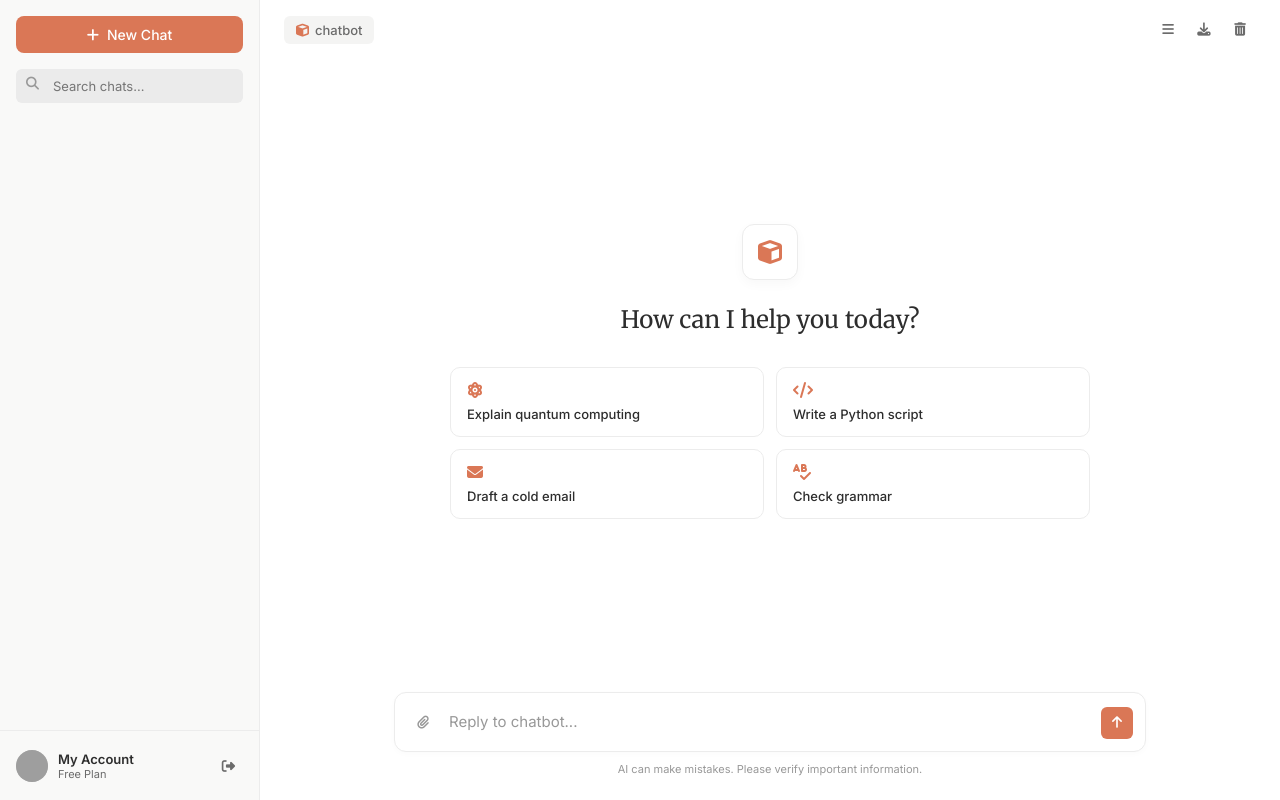
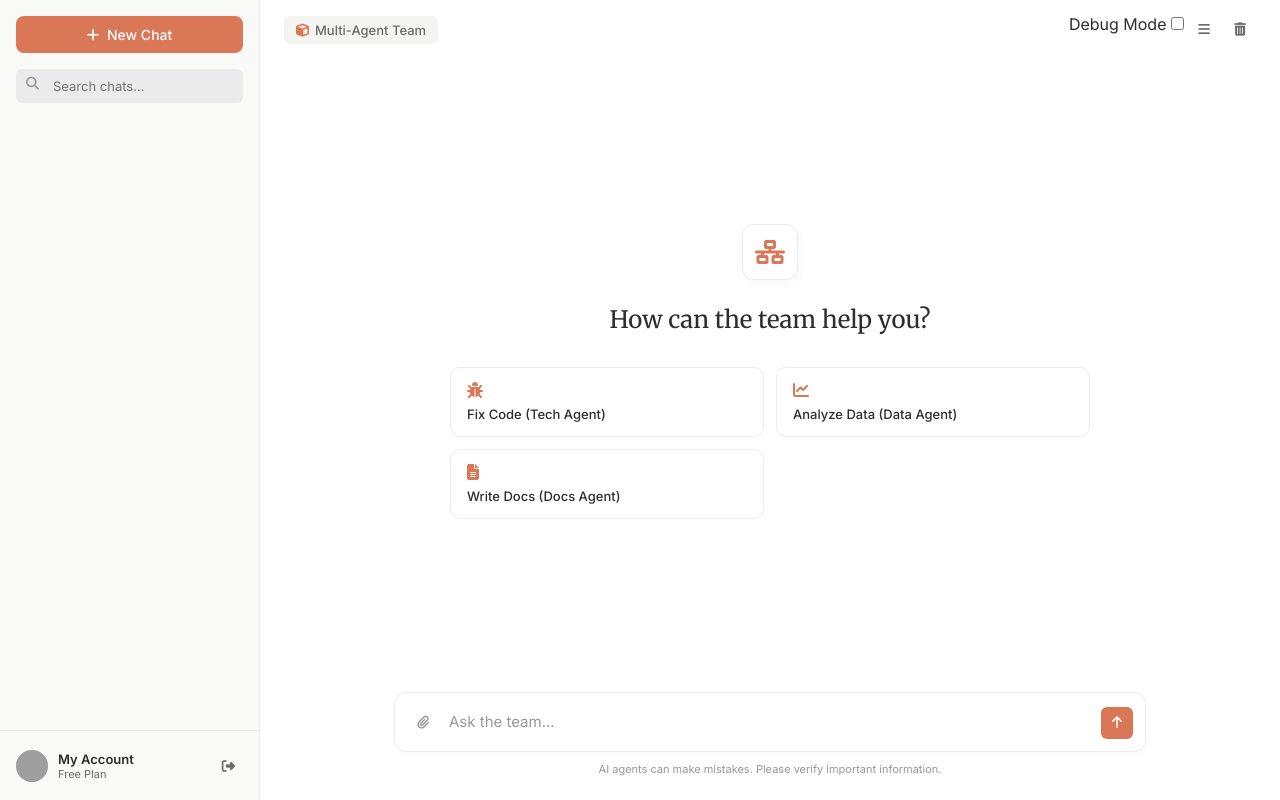
Before and after one commit to Ruthwik2610/simplechatbot, a plain HTML site: page chat.html in a window 1280 px wide. Drawn offline with nearby package versions, Linux system fonts and the light colour scheme; sample sign-in values are in the browser's storage; grey boxes are pictures that could not be loaded.

Commit message:
Update chat.html

```diff
--- a/chat.html
+++ b/chat.html
@@ -3,7 +3,7 @@
 <head>
     <meta charset="UTF-8">
     <meta name="viewport" content="width=device-width, initial-scale=1.0">
-    <title>chat support</title>
+    <title>Chat Support</title>
     <link rel="stylesheet" href="https://cdnjs.cloudflare.com/ajax/libs/font-awesome/6.4.0/css/all.min.css">
     <link rel="stylesheet" href="https://cdnjs.cloudflare.com/ajax/libs/highlight.js/11.7.0/styles/github.min.css">
     <link rel="stylesheet" href="chat.css">
@@ -16,15 +16,11 @@
                     <i class="fas fa-plus"></i> <span>New Chat</span>
                 </button>
             </div>
-
             <div class="search-wrapper">
                 <i class="fas fa-search"></i>
                 <input type="text" placeholder="Search chats...">
             </div>
-
-            <div class="history-list custom-scroll" id="historyList">
-                </div>
-
+            <div class="history-list custom-scroll" id="historyList"></div>
             <div class="user-profile">
                 <div class="avatar">
                     <img src="https://ui-avatars.com/api/?name=You&background=EBEBEB&color=2D2D2D" alt="User">
@@ -42,13 +38,21 @@
         <main class="chat-area">
             <header class="chat-header">
                 <div class="model-badge">
-                    <i class="fas fa-cube"></i> chatbot
+                    <i class="fas fa-cube"></i> Multi-Agent Team
                 </div>
+
                 <div class="header-actions">
+                    <div class="debug-toggle-wrapper" title="Toggle Routing Debug Mode">
+                        <span class="debug-label">Debug Mode</span>
+                        <label class="switch">
+                            <input type="checkbox" id="debugModeToggle">
+                            <span class="slider round"></span>
+                        </label>
+                    </div>
+
                     <button class="icon-btn mobile-menu-btn" onclick="document.getElementById('sidebar').classList.toggle('open')">
                          <i class="fas fa-bars"></i>
                     </button>
-                    <button class="icon-btn" title="Export"><i class="fas fa-download"></i></button>
                     <button class="icon-btn" id="clearChatBtn" title="Clear"><i class="fas fa-trash-alt"></i></button>
                 </div>
             </header>
@@ -56,26 +60,22 @@
             <div class="messages-container custom-scroll" id="messagesArea">
                 <div class="empty-state" id="emptyState">
                     <div class="logo-wrapper">
-                        <i class="fas fa-cube"></i>
+                        <i class="fas fa-network-wired"></i>
                     </div>
-                    <h2>How can I help you today?</h2>
+                    <h2>How can the team help you?</h2>
 
                     <div class="suggestion-grid">
-                        <div class="suggestion-card" onclick="usePrompt('Explain quantum computing in simple terms')">
-                            <i class="fas fa-atom"></i>
-                            <p>Explain quantum computing</p>
+                        <div class="suggestion-card" onclick="usePrompt('Fix this Python loop code')">
+                            <i class="fas fa-bug"></i>
+                            <p>Fix Code (Tech Agent)</p>
                         </div>
-                        <div class="suggestion-card" onclick="usePrompt('Write a Python script to scrape a website')">
-                            <i class="fas fa-code"></i>
-                            <p>Write a Python script</p>
+                        <div class="suggestion-card" onclick="usePrompt('Analyze this dataset trend')">
+                            <i class="fas fa-chart-line"></i>
+                            <p>Analyze Data (Data Agent)</p>
                         </div>
-                        <div class="suggestion-card" onclick="usePrompt('Draft a cold email for a job application')">
-                            <i class="fas fa-envelope"></i>
-                            <p>Draft a cold email</p>
-                        </div>
-                        <div class="suggestion-card" onclick="usePrompt('Check this text for grammar errors')">
-                            <i class="fas fa-spell-check"></i>
-                            <p>Check grammar</p>
+                        <div class="suggestion-card" onclick="usePrompt('Write documentation for my API')">
+                            <i class="fas fa-file-alt"></i>
+                            <p>Write Docs (Docs Agent)</p>
                         </div>
                     </div>
                 </div>
@@ -83,18 +83,16 @@
 
             <div class="input-area">
                 <div id="filePreviewArea" class="file-preview-area"></div>
-
                 <div class="message-input-wrapper">
                     <input type="file" id="fileInput" hidden>
-
                     <button class="attachment-btn" id="attachmentBtn"><i class="fas fa-paperclip"></i></button>
-                    <textarea id="messageInput" placeholder="Reply to chatbot..." rows="1"></textarea>
+                    <textarea id="messageInput" placeholder="Ask the team..." rows="1"></textarea>
                     <button class="send-btn" id="sendBtn">
                         <i class="fas fa-arrow-up"></i>
                     </button>
                 </div>
                 <div class="disclaimer">
-                    AI can make mistakes. Please verify important information.
+                    AI agents can make mistakes. Please verify important information.
                 </div>
             </div>
         </main>
```
